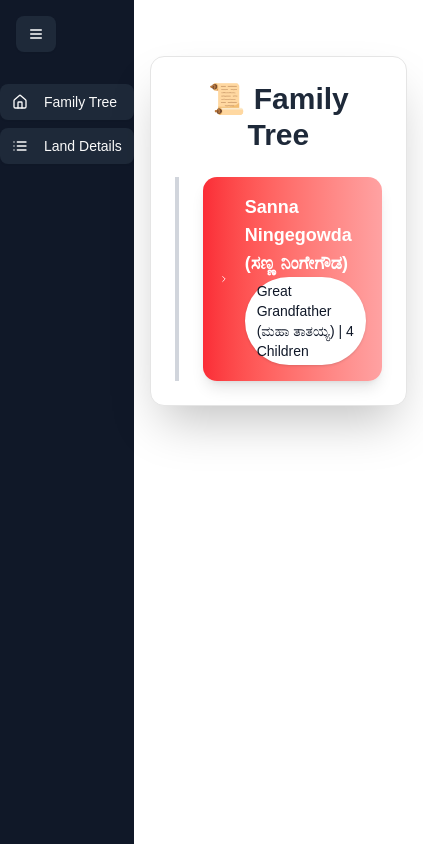
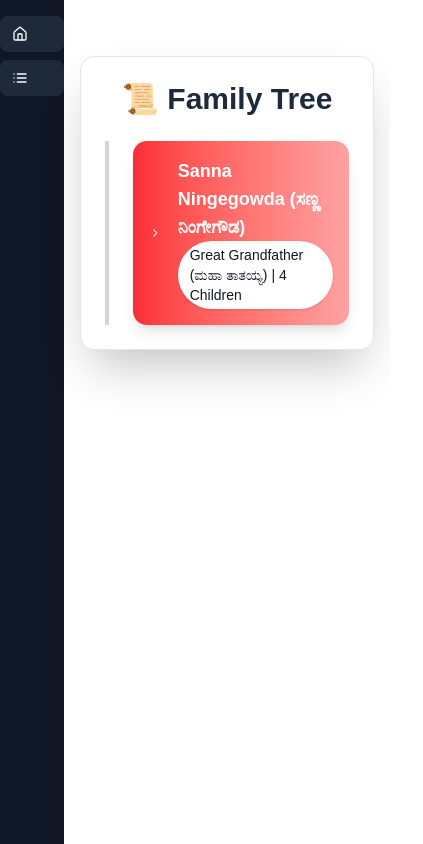
Before and after one commit to kumarbhanu/familytree, a Next.js app: page / in a window 390 px wide. Shown: the whole page, 423 px wide, since content can reach past the window. Built offline with nearby package versions, Linux system fonts and the light colour scheme.

Commit message:
fixed mobile toggle

```diff
--- a/components/shared/LandDetails.jsx
+++ b/components/shared/LandDetails.jsx
@@ -39,7 +39,18 @@ export default function LandList() {
       (!search.status || land.status === search.status)
   );
 
-  const totalAcres = filteredData.reduce((sum, land) => sum + (parseFloat(land.acres) || 0), 0).toFixed(2);
+  // Calculate total acres based on status
+  const registeredTotal = filteredData
+    .filter((land) => land.status === "Registered")
+    .reduce((sum, land) => sum + (parseFloat(land.acres) || 0), 0)
+    .toFixed(2);
+
+  const pendingTotal = filteredData
+    .filter((land) => land.status === "Pending")
+    .reduce((sum, land) => sum + (parseFloat(land.acres) || 0), 0)
+    .toFixed(2);
+
+  const totalAcres = (parseFloat(registeredTotal) + parseFloat(pendingTotal)).toFixed(2);
 
   return (
     <div className="container mx-auto p-4">
@@ -111,12 +122,14 @@ export default function LandList() {
       </div>
 
       <h2 className="text-xl font-bold mb-4">Total Acres: {totalAcres}</h2>
+      <h3 className="text-lg font-semibold text-green-600">Registered Acres: {registeredTotal}</h3>
+      <h3 className="text-lg font-semibold text-red-600">Pending Acres: {pendingTotal}</h3>
 
-      <div className="grid grid-cols-1 sm:grid-cols-2 lg:grid-cols-3 gap-4">
+      <div className="grid grid-cols-1 sm:grid-cols-2 lg:grid-cols-3 gap-4 mt-4">
         {filteredData.map((land, index) => (
           <Card key={index} className="shadow-lg">
             <CardHeader>
-              <CardTitle>{land.land_name}</CardTitle>
+              <CardTitle className="text-2xl text-teal-600">{land.land_name}</CardTitle>
               <Badge variant={land.status === "Registered" ? "default" : "destructive"}>
                 {land.status}
               </Badge>
@@ -126,6 +139,7 @@ export default function LandList() {
               <p><strong>Survey No:</strong> {land.survey_number}</p>
               <p><strong>Owner:</strong> {land.owner}</p>
               <p><strong>Acres:</strong> {land.acres}</p>
+
             </CardContent>
           </Card>
         ))}
--- a/components/shared/Sidebar.jsx
+++ b/components/shared/Sidebar.jsx
@@ -1,14 +1,25 @@
 import { Button } from "@/components/ui/button";
 import { Home, List, Menu } from "lucide-react";
+import { useEffect, useState } from "react";
 
 export default function Sidebar({ isOpen, toggleSidebar, setActiveComponent }) {
+  const [isMobile, setIsMobile] = useState(false);
+
+  useEffect(() => {
+    const handleResize = () => setIsMobile(window.innerWidth < 768);
+    handleResize();
+    window.addEventListener("resize", handleResize);
+    return () => window.removeEventListener("resize", handleResize);
+  }, []);
+
   return (
     <div
       className={`h-screen bg-gray-900 text-white transition-all duration-300 flex flex-col ${
-        isOpen ? "w-64" : "w-16"
+        isMobile ? "w-16" : isOpen ? "w-64" : "w-16"
       }`}
     >
-      {/* Toggle Button (Inside Sidebar) */}
+      {/* Toggle Button (Desktop Only) */}
+      {!isMobile && (
         <div className="p-4 flex justify-between items-center">
           <Button
             className="bg-gray-800 hover:bg-gray-700 p-2"
@@ -17,6 +28,7 @@ export default function Sidebar({ isOpen, toggleSidebar, setActiveComponent }) {
             <Menu className="h-5 w-5 text-white" />
           </Button>
         </div>
+      )}
 
       {/* Sidebar Items */}
       <nav className="flex flex-col space-y-2 mt-4">
@@ -25,14 +37,14 @@ export default function Sidebar({ isOpen, toggleSidebar, setActiveComponent }) {
           onClick={() => setActiveComponent("FamilyTree")}
         >
           <Home className="h-5 w-5" />
-          {isOpen && <span className="ml-2">Family Tree</span>}
+          {!isMobile && isOpen && <span className="ml-2">Family Tree</span>}
         </Button>
         <Button
           className="w-full justify-start bg-gray-800 hover:bg-gray-700 flex items-center"
           onClick={() => setActiveComponent("LandDetails")}
         >
           <List className="h-5 w-5" />
-          {isOpen && <span className="ml-2">Land Details</span>}
+          {!isMobile && isOpen && <span className="ml-2">Land Details</span>}
         </Button>
       </nav>
     </div>
```
Lines whose indentation alone changed are shown as unchanged.
